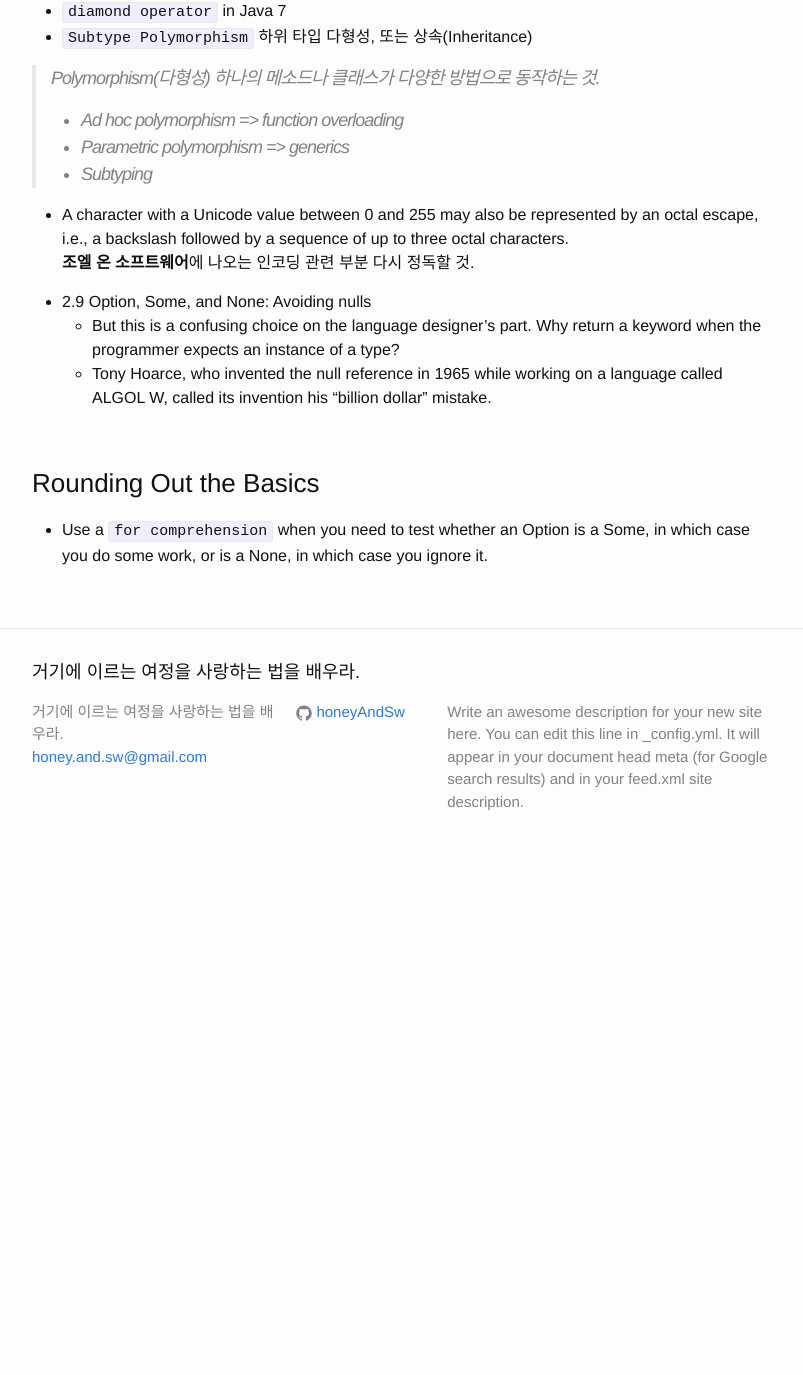
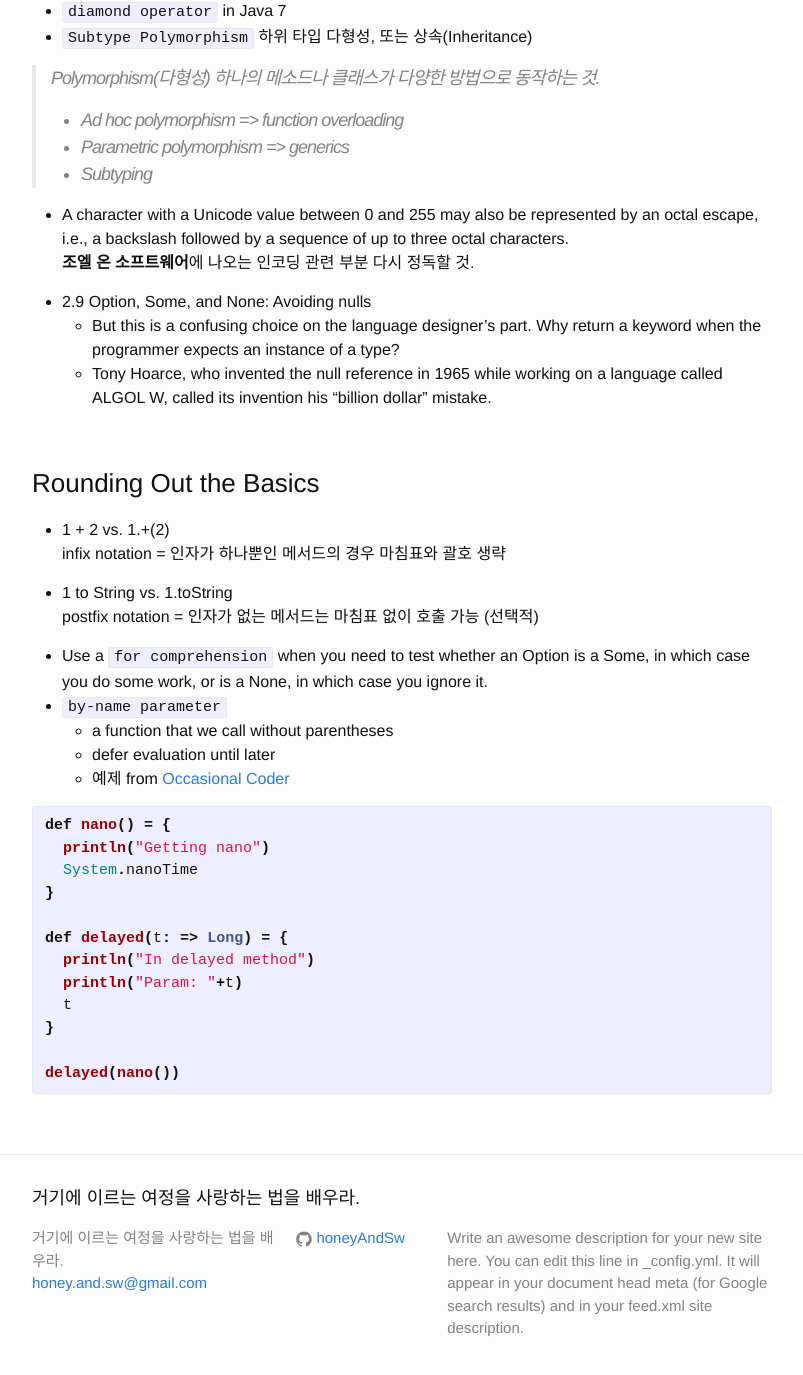
Before and after one commit to honeyAndSw/honeyAndSw.github.io, a Jekyll site: the page built from _posts/2015-11-10-programming-scala.markdown, in a window 1280 px wide and 1400 px high, scrolled down 783 px. Shown: the top 1375 px of the window, without its empty margins (238-1041 px from the left). Built offline with Jekyll 4.4.1, drawn with Linux system fonts in a browser that asks for light colours; before the commit the page ends 1656 px from its top, so only the background shows below that.

```diff
--- a/_posts/2015-11-01-reading-list.markdown
+++ b/_posts/2015-11-01-reading-list.markdown
@@ -12,7 +12,10 @@ date: 2015-11-01 11:20:00
 
 ### 그리고
 - 소프트웨어 블로그 베스트 29선
+- [인터랙티브 디벨로퍼-구글 엔지니어의 포트폴리오](http://book.naver.com/bookdb/book_detail.nhn?bid=9344780)
 - 폴리글랏 프로그래밍
 - 브루스테이트의 세븐랭귀지
+- [Reactive Design Patterns](https://www.manning.com/books/reactive-design-patterns) > lascala slack에서 이야기나온 책
 - Nature of Code (자연계 법칙을 디지털 세계로 옮기는 컴퓨터 프로그래밍 전략)
+- 뉴욕의 프로그래머, 실리콘밸리 견문록, 구글은 sky를 모른다
 - [`읽고나서`](/2015/11/01/조엘-온-소프트웨어.html) *조엘 온 소프트웨어 - 유쾌한 오프라인 블로그*
--- a/_posts/2015-11-10-programming-scala.markdown
+++ b/_posts/2015-11-10-programming-scala.markdown
@@ -42,4 +42,26 @@ Programming Scala를 읽고 있다.
 <br>
 
 ### Rounding Out the Basics
+- 1 + 2 vs. 1.+(2)
+: infix notation = 인자가 하나뿐인 메서드의 경우 마침표와 괄호 생략
+- 1 to String vs. 1.toString
+: postfix notation = 인자가 없는 메서드는 마침표 없이 호출 가능 (선택적)
 - Use a `for comprehension` when you need to test whether an Option is a Some, in which case you do some work, or is a None, in which case you ignore it.
+- `by-name parameter`
+   - a function that we call without parentheses
+   - defer evaluation until later
+   - 예제 from [Occasional Coder](http://locrianmode.blogspot.kr/2011/07/scala-by-name-parameter.html)
+{% highlight scala %}
+def nano() = {
+  println("Getting nano")
+  System.nanoTime
+}
+
+def delayed(t: => Long) = {
+  println("In delayed method")
+  println("Param: "+t)
+  t
+}
+
+delayed(nano())
+{% endhighlight %}
```
Also changed, not shown: _drafts/java-primitives-and-immutability.markdown (deleted, +0 -33 lines).
